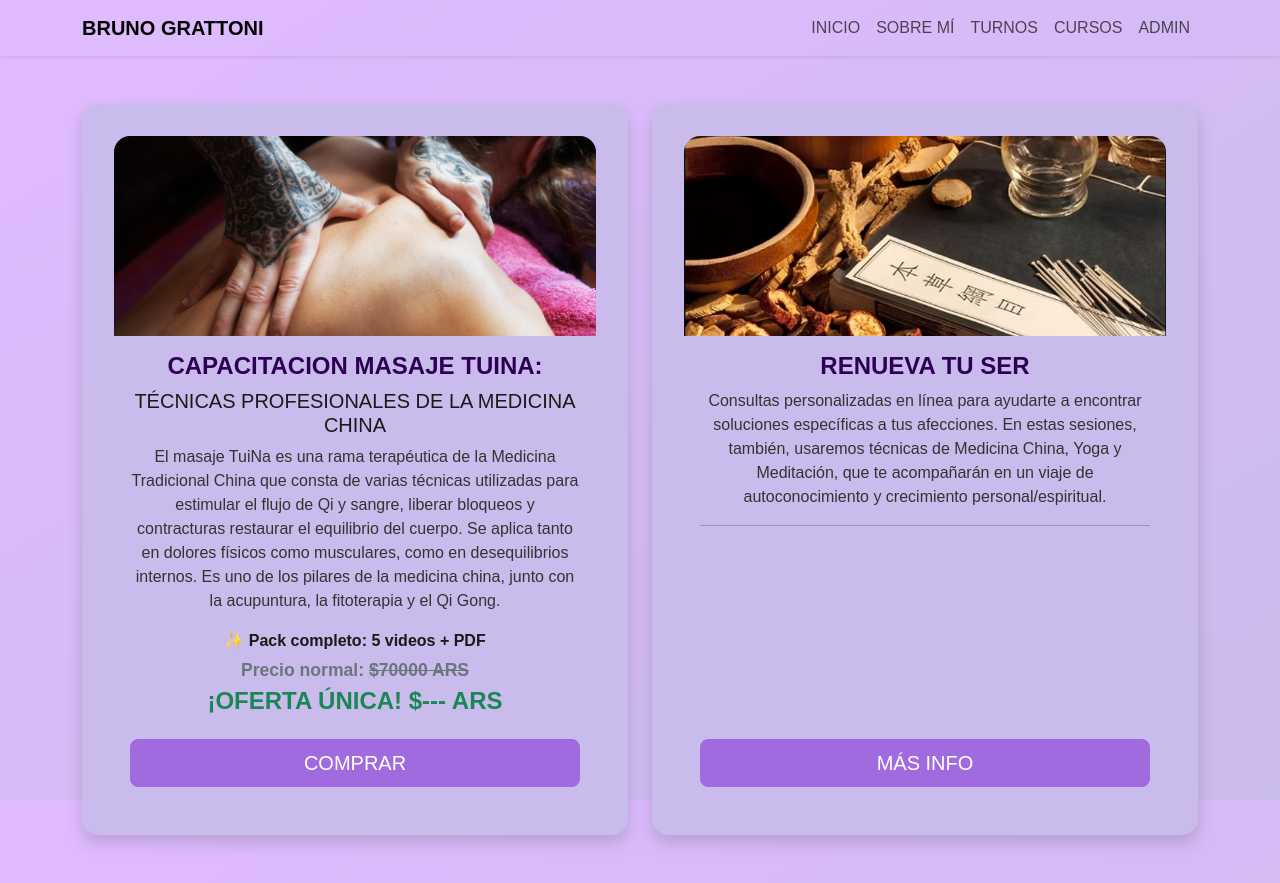
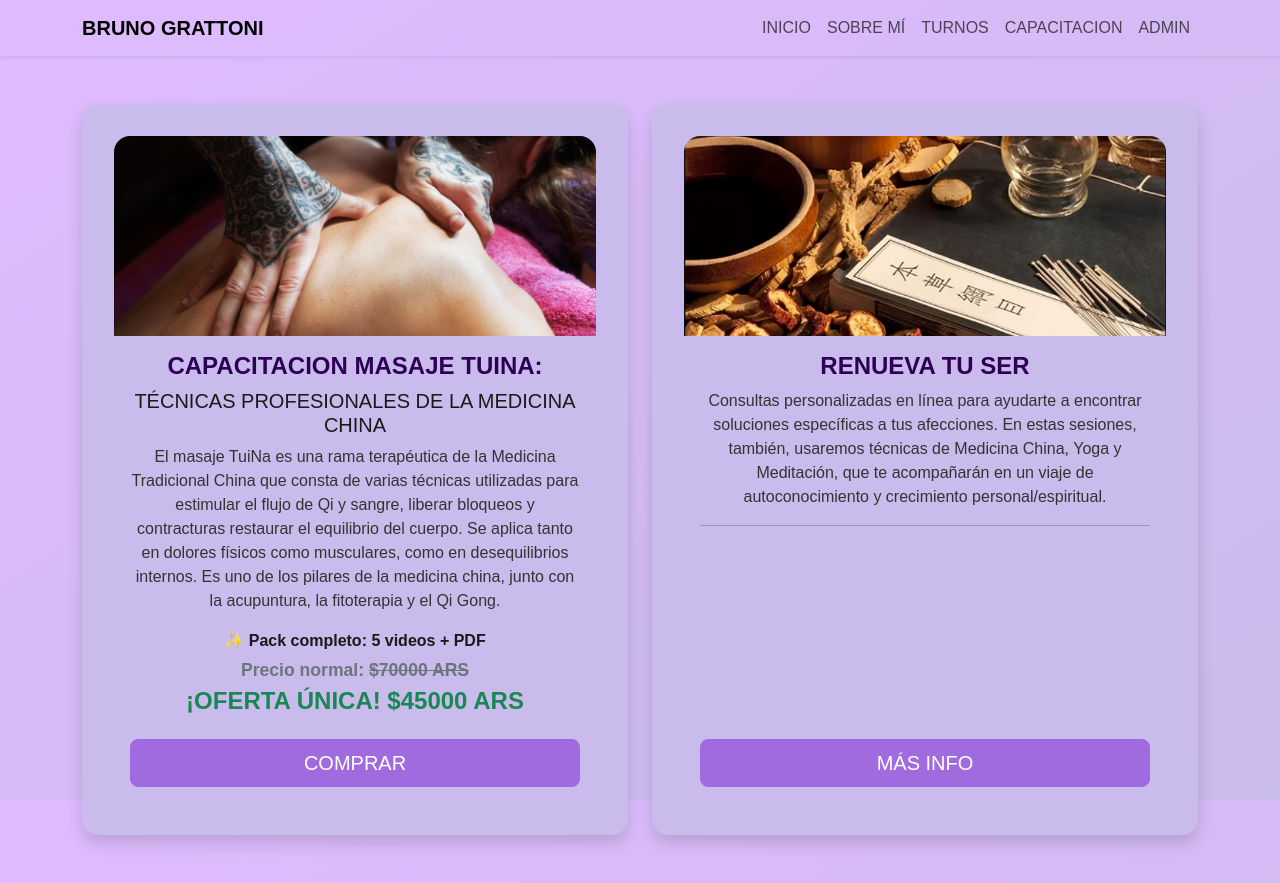
Before and after one commit to MarciaA93/BrunoGMedicina-frontend, a React (Vite) app: page /Cursos in a window 1280 px wide. Built offline with nearby package versions, Linux system fonts and the light colour scheme; no server answers; a web font is replaced by a local one.

Commit message:
cambios cursos a capa

```diff
--- a/src/components/Navbar.jsx
+++ b/src/components/Navbar.jsx
@@ -71,7 +71,7 @@ useEffect(() => {
               <Link className="nav-link" to="/turnos" onClick={handleNavClick}>TURNOS</Link>
             </li>
             <li className="nav-item">
-              <Link className="nav-link" to="/cursos" onClick={handleNavClick}>CURSOS</Link>
+              <Link className="nav-link" to="/cursos" onClick={handleNavClick}>CAPACITACION</Link>
             </li>
 
             {!isLoggedIn ? (
--- a/src/pages/Cursos.jsx
+++ b/src/pages/Cursos.jsx
@@ -23,10 +23,8 @@ const Cursos = () => {
   const PRECIO_ANTERIOR_CURSO = '70000';
 
   useEffect(() => {
-    fetch(`${import.meta.env.VITE_API_BASE_URL}/api/precios-cursos`)
-      .then(res => res.json())
-      .then(data => setPrecios(data));
-  }, []);
+  setPrecios([{ nombreCurso: 'Curso de Masaje TuiNa', price_ars: 45000 }]); // precio actual
+}, []);
 
   // Validar campos
   useEffect(() => {
--- a/src/pages/Home.jsx
+++ b/src/pages/Home.jsx
@@ -145,7 +145,7 @@ Este masaje es efectivo tanto para dolores físicos como para desequilibrios emo
           alt="Curso de masaje"
         />
         <div className="card-body">
-          <h5 className="card-title">CURSO ONLINE TUINA: </h5>
+          <h5 className="card-title">CAPACITACION ONLINE TUINA: </h5>
           <h5>Técnicas Profesionales de</h5>
           <h5>la Medicina China</h5>
           <p className="card-text">
```
